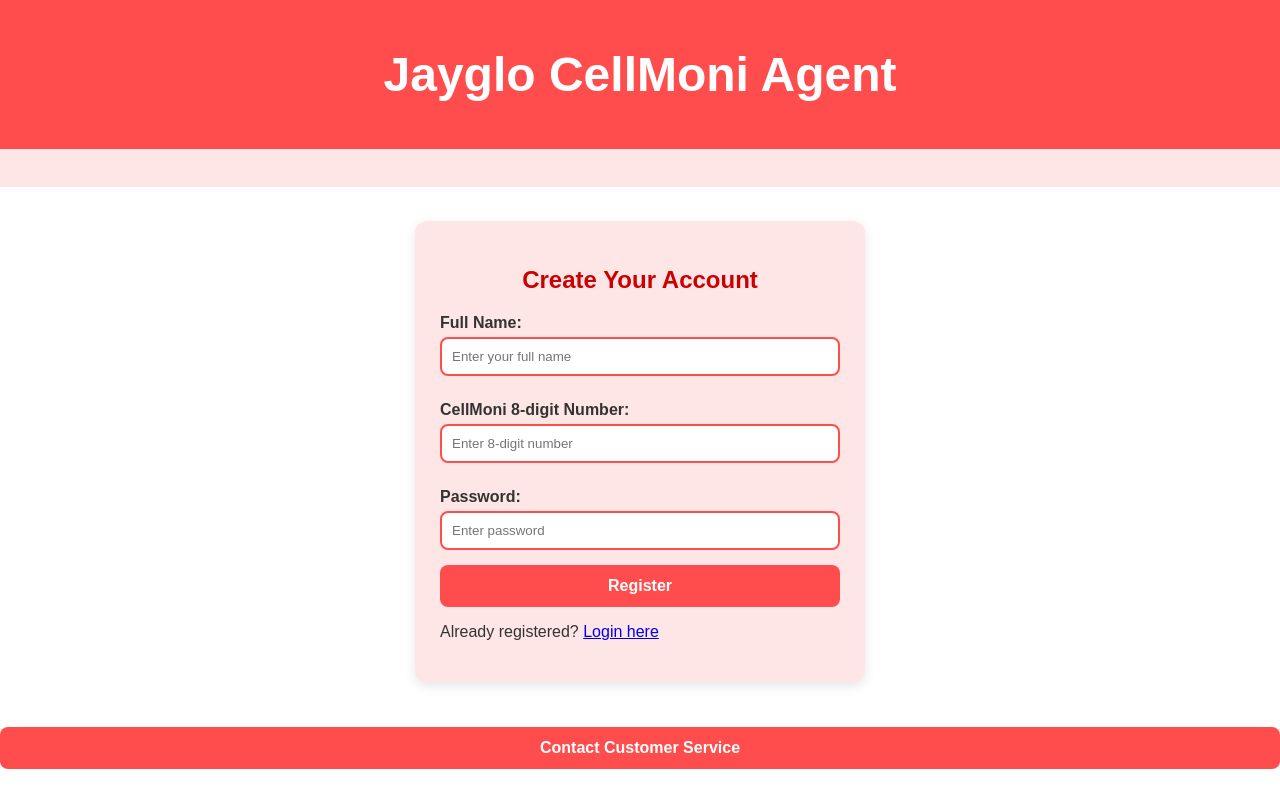
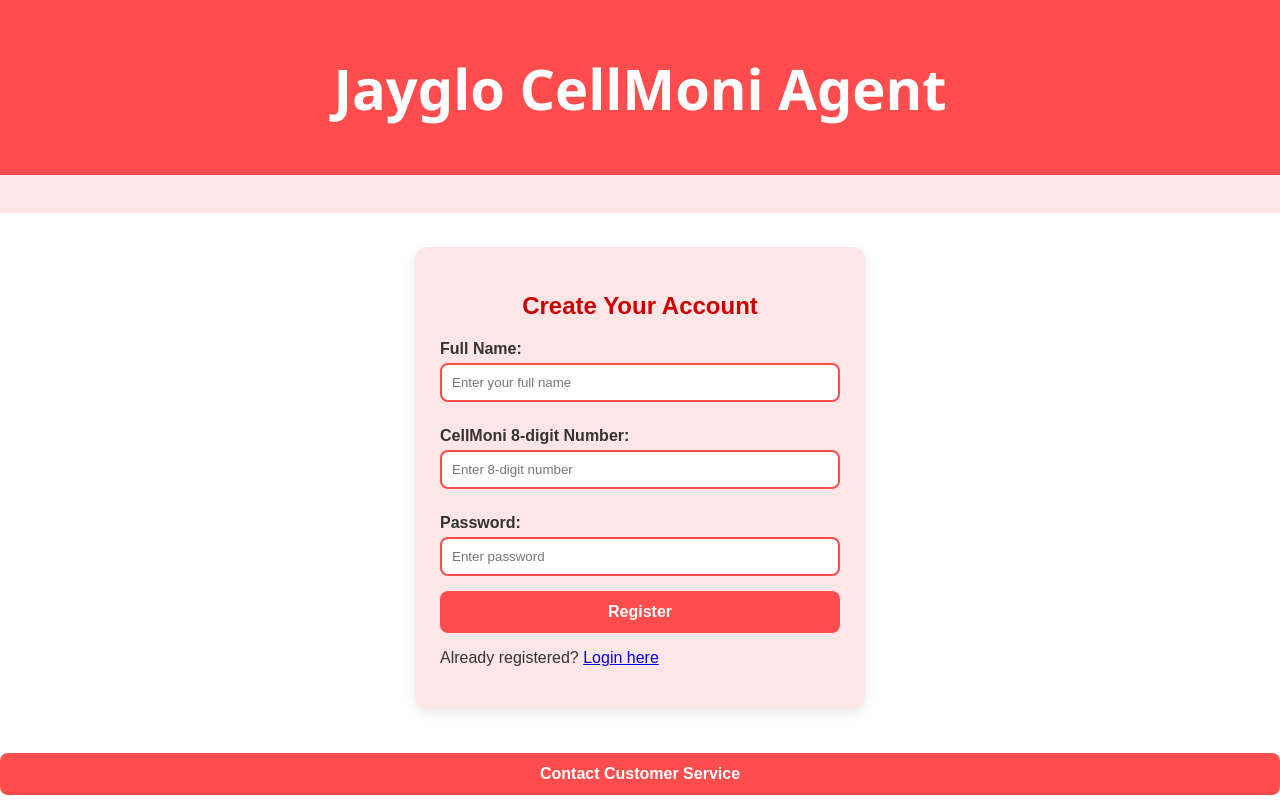
Before and after one commit to CJDIDEI1994/jayglo-cellmoni-wallet-png, a website: page public/index.html in a window 1280 px wide. Drawn offline with Linux system fonts and the light colour scheme.

Commit message:
header padding reduced and font-size set to 28px.  Font-weight changed to 600 for medium-bold professional look.  Added 'Segoe UI' family for clean and standard appearance.  Ensured header text remains aligned, neat, and proportionate.
This update refines the “JAYGLO CELLMONI AGENT” header text, making it visually professional and standardized without altering the app’s red and white theme. It ensures readability across devices and maintains harmony with navigation and form components.

```diff
--- a/public/css/style.css
+++ b/public/css/style.css
@@ -12,9 +12,11 @@ body {
     background-color: #ff4d4d; /* Light red header */
     color: white;
     text-align: center;
-    padding: 15px 0;
-    font-size: 24px;
-    font-weight: bold;
+    padding: 12px 0;          /* slightly less padding for neatness */
+    font-size: 28px;           /* professional standard size */
+    font-weight: 600;          /* medium-bold */
+    font-family: 'Segoe UI', Tahoma, Geneva, Verdana, sans-serif; /* clean, professional font */
+    margin: 0;
 }
 
 /* Promo Banner Marquee */
```
